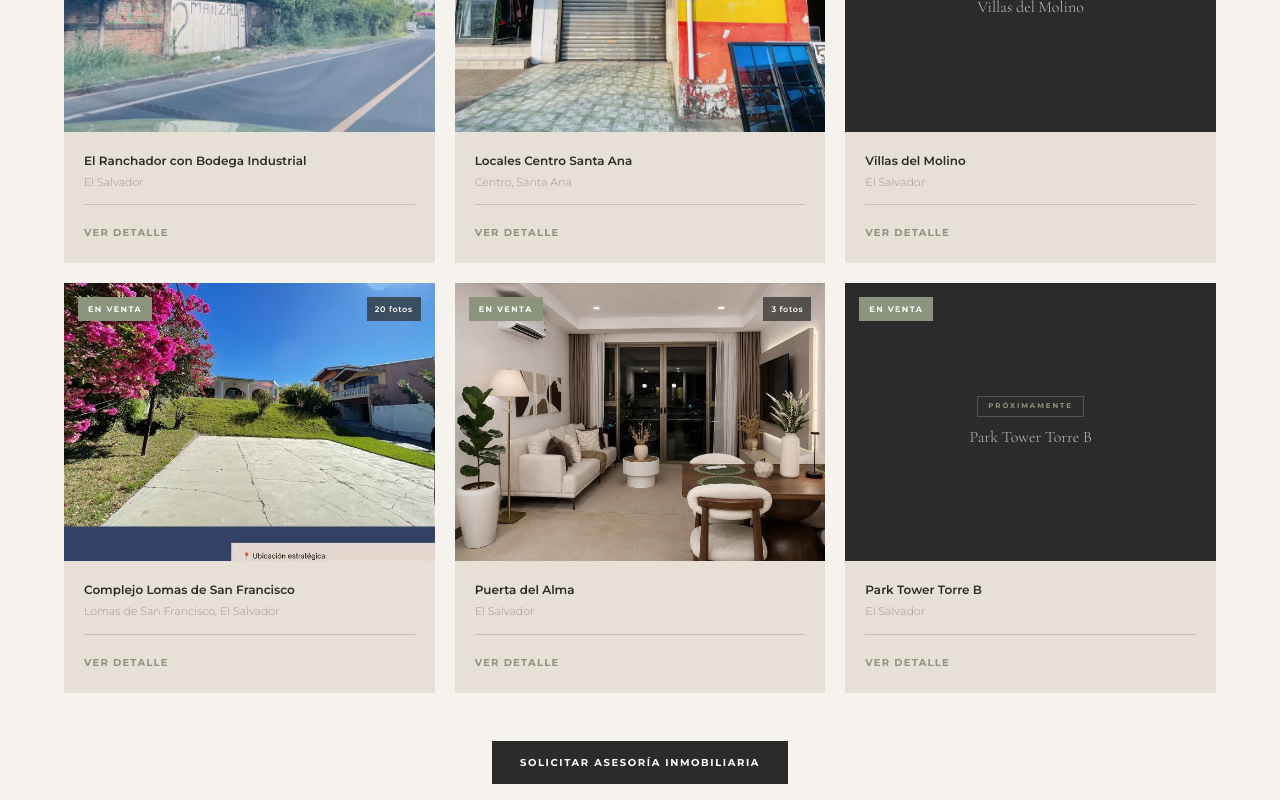
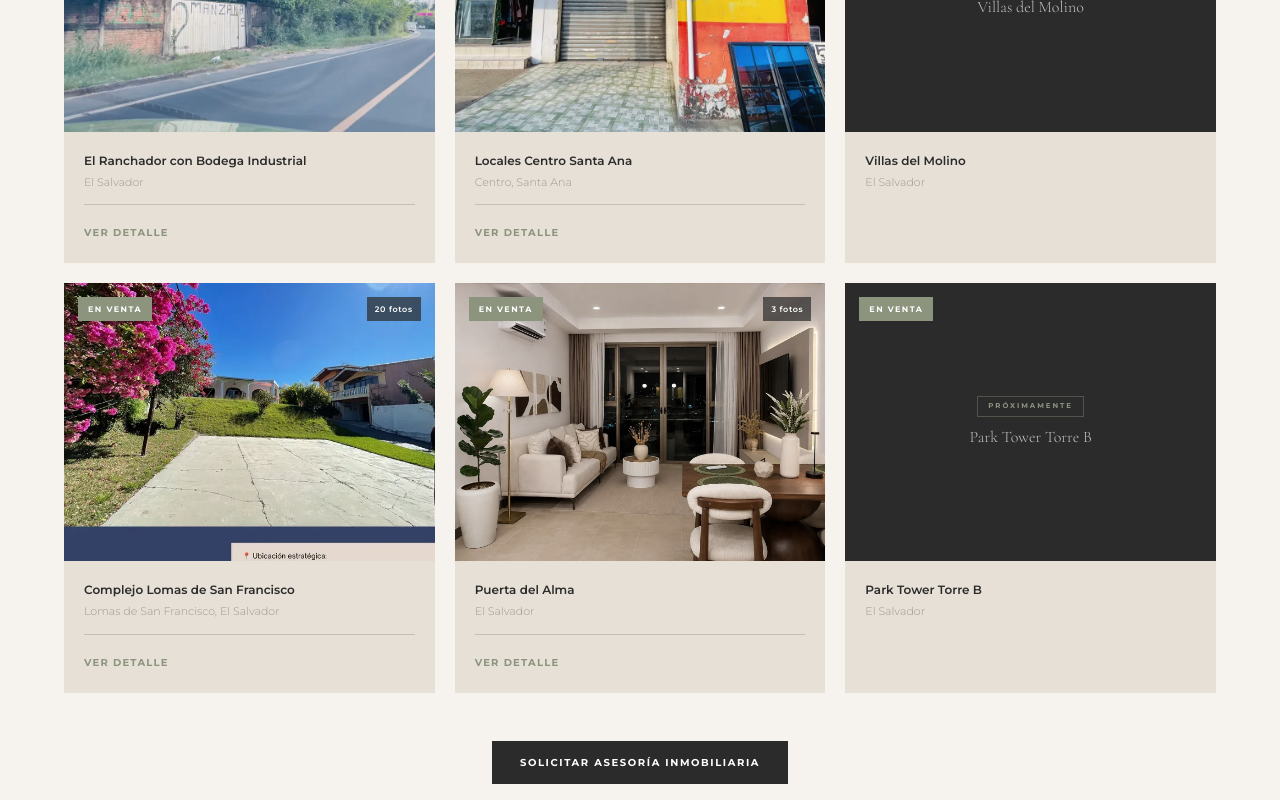
Before and after one commit to j0su22/ArmoniaStudio, a React (Vite) app: page / in a window 1280 px wide. Shown: the part 5780-6580 px from the top of the page. Built offline with nearby package versions, Linux system fonts and the light colour scheme.

Commit message:
fix: disable click interaction on proximamente property cards
Cards without an image (coming soon) no longer open the modal,
show a pointer cursor, or display the "Ver detalle" button.

Co-Authored-By: Claude Sonnet 4.6 <noreply@anthropic.com>

```diff
--- a/src/components/sections/Propiedades.tsx
+++ b/src/components/sections/Propiedades.tsx
@@ -72,8 +72,8 @@ export function Propiedades() {
                 animate={{ opacity: 1, y: 0 }}
                 exit={{ opacity: 0, y: -10 }}
                 transition={{ duration: 0.4, delay: i * 0.06 }}
-                className="bg-cream-mid overflow-hidden group hover:-translate-y-1 hover:shadow-xl transition-all duration-300 cursor-pointer"
-                onClick={() => setSelected(prop)}
+                className={`bg-cream-mid overflow-hidden group transition-all duration-300 ${prop.image ? 'hover:-translate-y-1 hover:shadow-xl cursor-pointer' : 'cursor-default'}`}
+                onClick={() => prop.image && setSelected(prop)}
               >
                 <div className="relative overflow-hidden aspect-[4/3]">
                   {prop.image ? (
@@ -111,6 +111,7 @@ export function Propiedades() {
                 <div className="p-5">
                   <p className="text-[12px] font-semibold text-charcoal mb-1">{prop.name}</p>
                   <p className="text-[11px] font-light text-muted mb-3.5">{prop.location}</p>
+                  {prop.image && (
                     <div className="pt-3.5 border-t border-cream-dark">
                       <button
                         onClick={() => setSelected(prop)}
@@ -119,6 +120,7 @@ export function Propiedades() {
                         Ver detalle
                       </button>
                     </div>
+                  )}
                 </div>
               </motion.article>
             ))}
```
Lines whose indentation alone changed are shown as unchanged.
